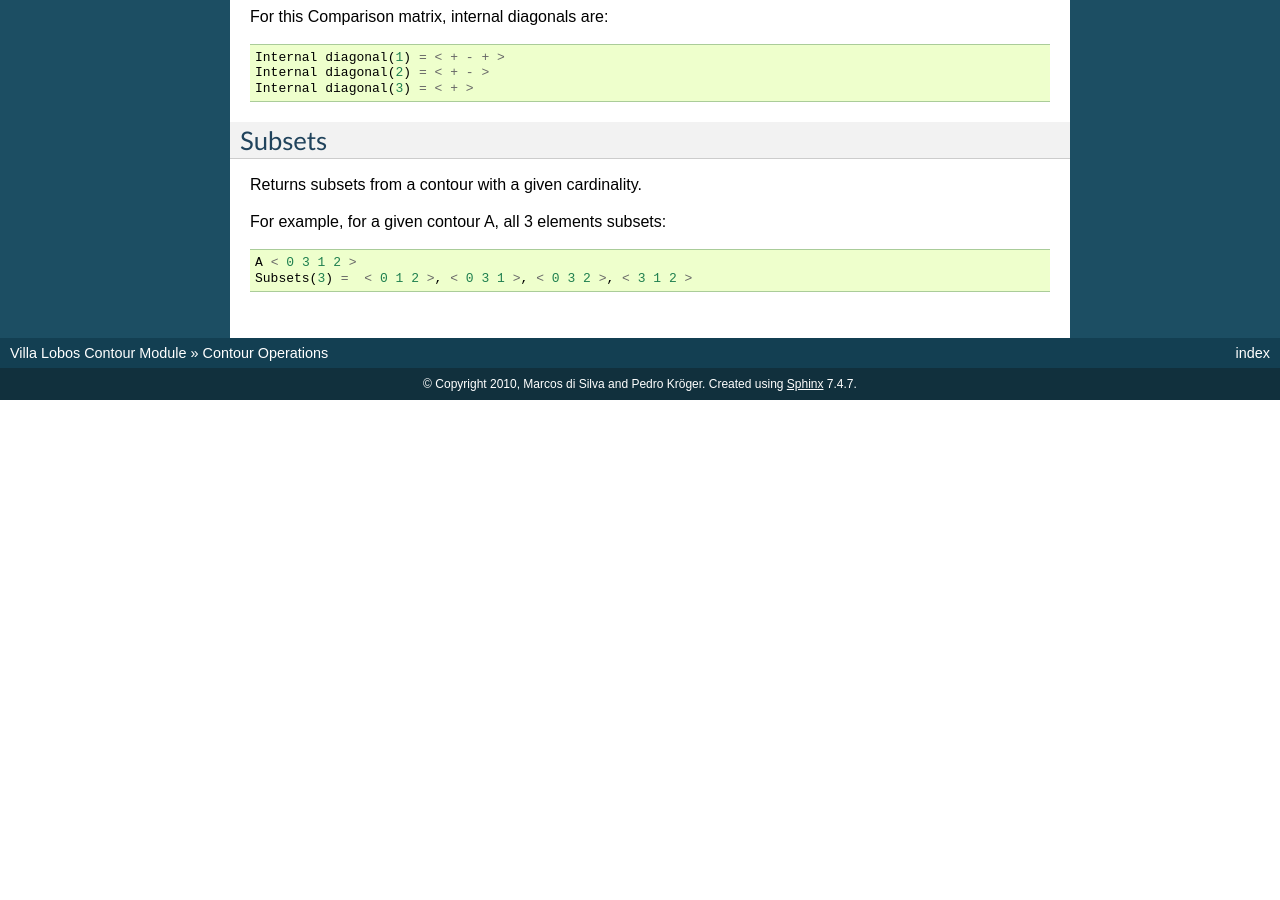
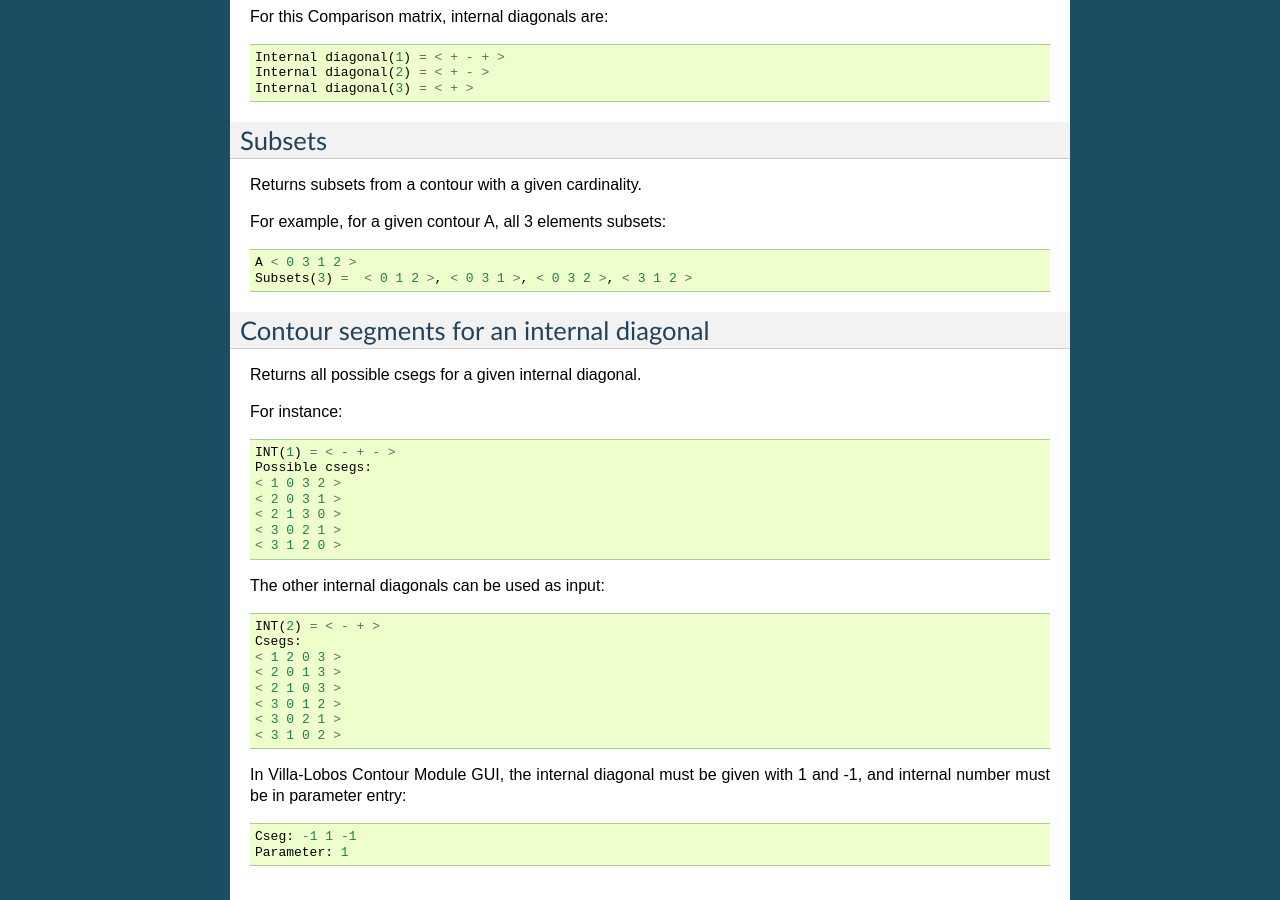
Before and after one commit to msampaio/musicontour, a Sphinx documentation site: the page built from docs/contour-operations.rst, in a window 1280 px wide and 900 px high, scrolled down 2750 px. Built offline with Sphinx 7.4.7, drawn with Linux system fonts in a browser that asks for light colours; formulas are drawn with MathJax 3; before the commit the page ends 3150 px from its top, so only the background shows below that; some of the changed text lies outside the part shown.

Commit message:
Inserts documentation text for cseg from int

```diff
--- a/docs/contour-operations.rst
+++ b/docs/contour-operations.rst
@@ -181,4 +181,39 @@ For example, for a given contour A, all 3 elements subsets::
  A < 0 3 1 2 >
  Subsets(3) =  < 0 1 2 >, < 0 3 1 >, < 0 3 2 >, < 3 1 2 >
 
+.. index:: Contour segments for an internal diagonal
+
+Contour segments for an internal diagonal
+-----------------------------------------
+
+Returns all possible csegs for a given internal diagonal.
+
+For instance::
+
+ INT(1) = < - + - >
+ Possible csegs:
+ < 1 0 3 2 >
+ < 2 0 3 1 >
+ < 2 1 3 0 >
+ < 3 0 2 1 >
+ < 3 1 2 0 >
+
+The other internal diagonals can be used as input::
+
+ INT(2) = < - + >
+ Csegs:
+ < 1 2 0 3 >
+ < 2 0 1 3 >
+ < 2 1 0 3 >
+ < 3 0 1 2 >
+ < 3 0 2 1 >
+ < 3 1 0 2 >
+
+In |VLCM| GUI, the internal diagonal must be given with 1 and -1, and
+internal number must be in parameter entry::
+
+ Cseg: -1 1 -1
+ Parameter: 1
+
+
 .. |VLCM| replace:: Villa-Lobos Contour Module
```
